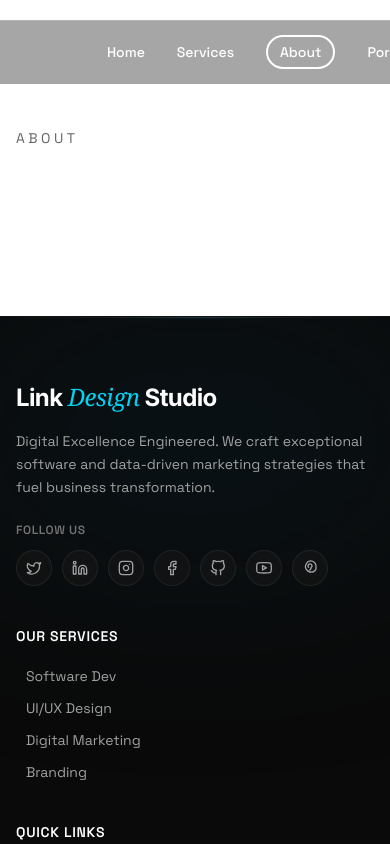
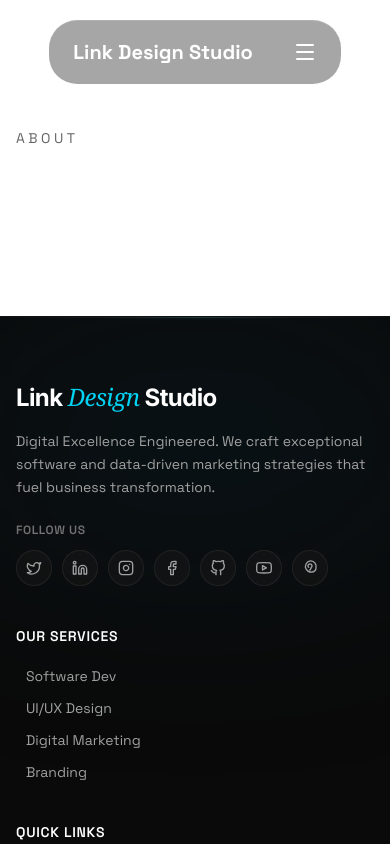
Before and after one commit to isaacmalak/Core-Builders-Website, a Next.js app: page /about in a window 390 px wide. Shown: the top 844 px of the page. Built offline with nearby package versions, Linux system fonts and the light colour scheme; a web font is replaced by a local one.

Commit message:
feat: add mobile menu toggle and enhance Navbar layout for better responsiveness

```diff
--- a/components/navbar.tsx
+++ b/components/navbar.tsx
@@ -4,6 +4,7 @@ import { useState, useEffect, useRef } from "react";
 import Link from "next/link";
 import { usePathname } from "next/navigation";
 import gsap from "gsap";
+import { Menu, X } from "lucide-react";
 import { COMPANY_NAME } from "@/lib/translations";
 
 interface NavbarProps {
@@ -23,6 +24,7 @@ export function Navbar({ language }: NavbarProps) {
     { index: 5, label: "Contact", href: "/contact" },
   ];
   const [isScrolled, setIsScrolled] = useState(false);
+  const [isMenuOpen, setIsMenuOpen] = useState(false);
 
   useEffect(() => {
     const handleScroll = () => {
@@ -36,20 +38,24 @@ export function Navbar({ language }: NavbarProps) {
     return () => window.removeEventListener("scroll", handleScroll);
   }, []);
 
+  // useEffect(() => {
+  //   setIsMenuOpen(false);
+  // }, [pathname]);
+
   return (
-    <nav className="fixed z-50  w-full flex flex-row justify-center items-center pt-5">
-      <div className="bg-backdrop backdrop-blur-md  rounded-full px-10  shadow-[inset_0_1px_0_0_rgba(255,255,255,0.15)]  ">
-        <div className="flex justify-center items-center h-16 space-x-70 text-white ">
+    <nav className="fixed z-50 w-full flex flex-col items-center pt-5 px-4">
+      <div className="w-full max-w-max bg-backdrop backdrop-blur-md rounded-[28px] lg:rounded-full px-6 lg:px-10 shadow-[inset_0_1px_0_0_rgba(255,255,255,0.15)]">
+        <div className="flex justify-between lg:justify-center items-center gap-10 lg:gap-0 h-16 lg:space-x-70 text-white">
           {/* Logo */}
 
           <div>
-            <Link className="text-xl font-bold " href="/">
+            <Link className="text-xl font-bold" href="/">
               {COMPANY_NAME}
             </Link>
           </div>
 
           {/* Desktop Menu */}
-          <div className="flex items-center space-x-8">
+          <div className="hidden lg:flex items-center space-x-8">
             {navLinks.map((link) => (
               <Link
                 href={link.href}
@@ -68,6 +74,44 @@ export function Navbar({ language }: NavbarProps) {
               </Link>
             ))}
           </div>
+
+          {/* Mobile Menu Toggle */}
+          <button
+            type="button"
+            className="lg:hidden flex items-center justify-center text-white"
+            aria-label={isMenuOpen ? "Close menu" : "Open menu"}
+            aria-expanded={isMenuOpen}
+            onClick={() => setIsMenuOpen((prev) => !prev)}
+          >
+            {isMenuOpen ? <X size={24} /> : <Menu size={24} />}
+          </button>
+        </div>
+
+        {/* Mobile Menu */}
+        <div
+          className={`lg:hidden overflow-hidden transition-all duration-300 ${
+            isMenuOpen ? "max-h-96 pb-6" : "max-h-0"
+          }`}
+        >
+          <div className="flex flex-col items-start gap-2 pt-2">
+            {navLinks.map((link) => (
+              <Link
+                href={link.href}
+                className="w-full text-sm font-medium text-white"
+                key={link.index}
+              >
+                <div
+                  className={`w-full px-3 py-2 rounded-[50px] ${
+                    pathname === link.href
+                      ? "border-2 border-white"
+                      : "border-2 border-transparent"
+                  }`}
+                >
+                  {link.label}
+                </div>
+              </Link>
+            ))}
+          </div>
         </div>
       </div>
     </nav>
```
